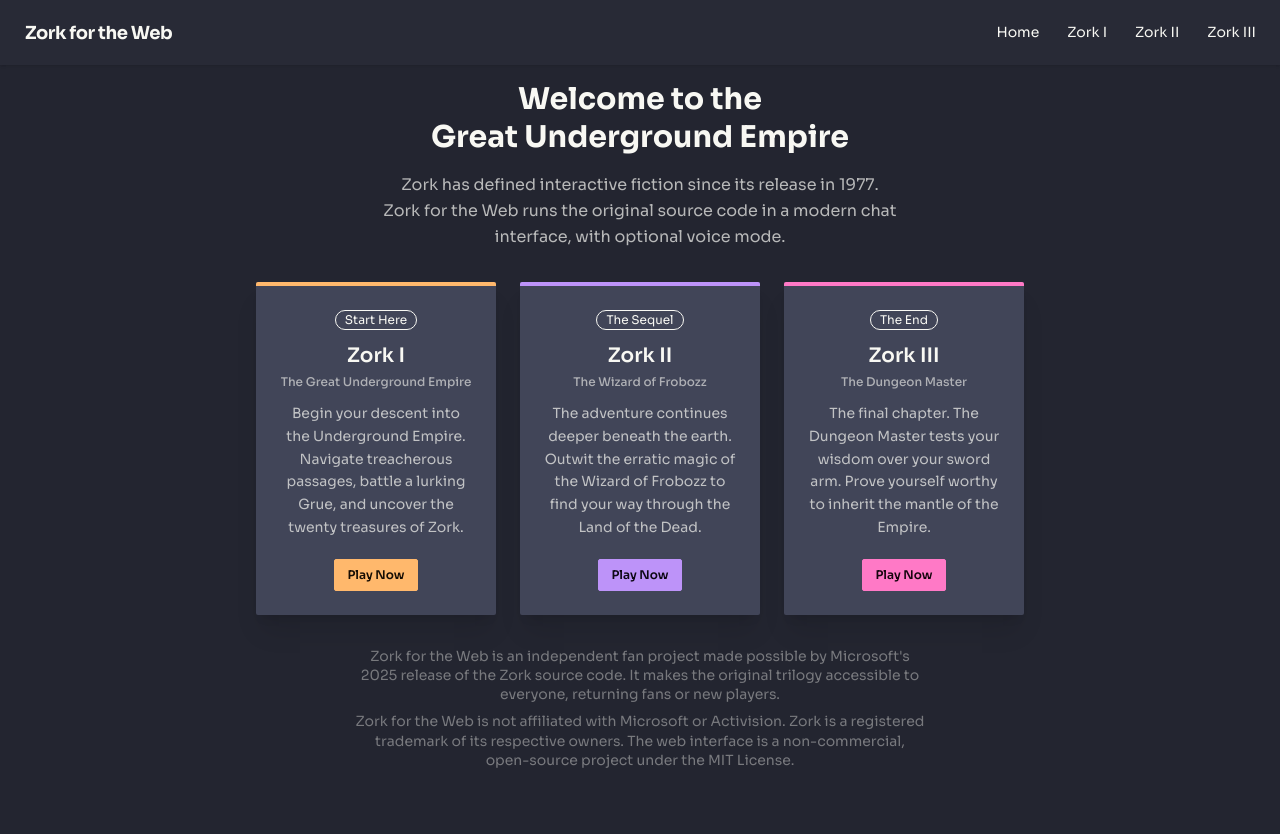
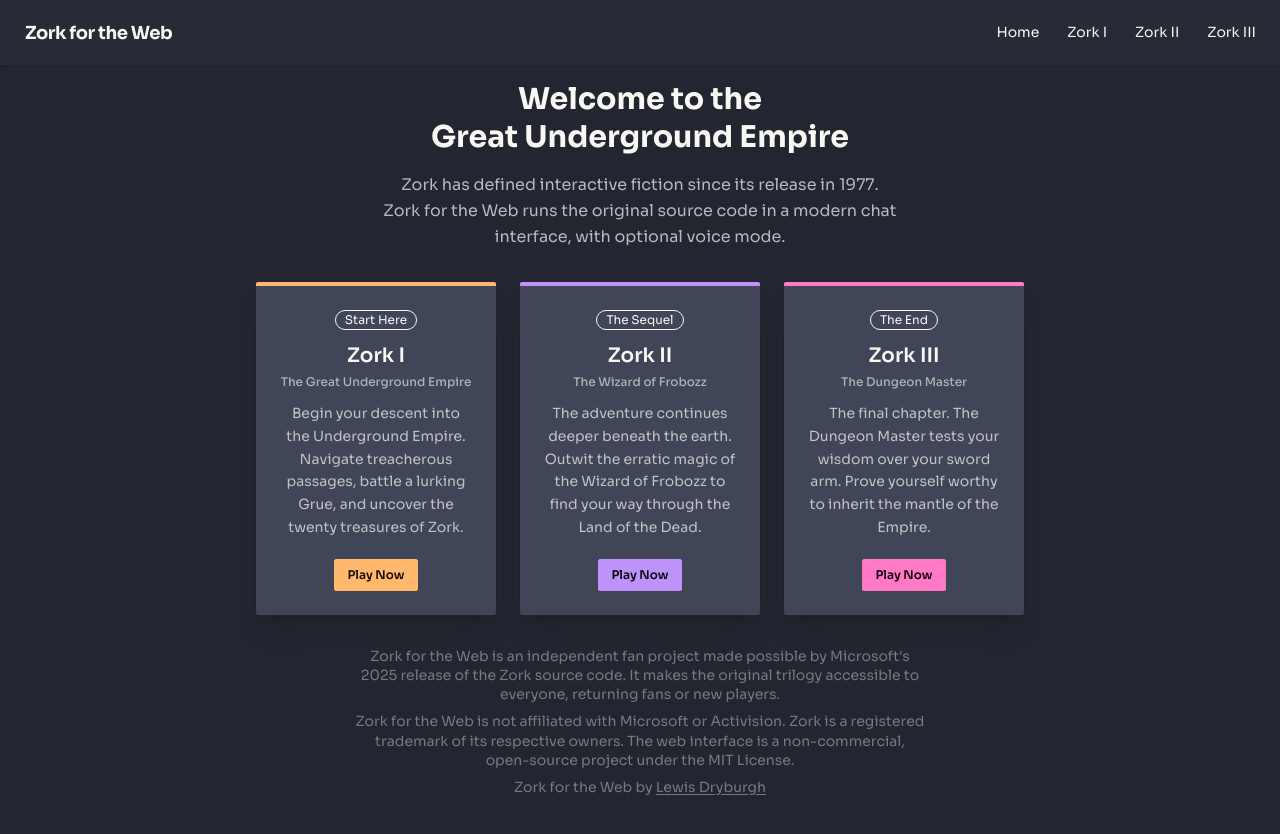
Before and after one commit to lewdry/zorkweb, a SvelteKit app: page / in a window 1280 px wide. Shown: the top 834 px of the page. Built offline with nearby package versions, Linux system fonts and the light colour scheme.

Commit message:
feat: add footer with author attribution and canonical link

```diff
--- a/src/app.css
+++ b/src/app.css
@@ -79,6 +79,12 @@
   body.game-active .layout-main {
     overflow: visible;
   }
+}
+
+/* Footer hyperlink underline */
+.prose a[href="https://lewisdryburgh.com"] {
+  text-decoration: underline !important;
+  text-underline-offset: 2px;
 }
 
 @media (max-width: 599px) {
--- a/src/routes/+page.svelte
+++ b/src/routes/+page.svelte
@@ -41,6 +41,7 @@
 	<meta name="author" content="Lewis Dryburgh" />
 	<meta name="robots" content="index, follow" />
 	<meta property="og:title" content="Zork for the Web" />
+	<link rel="canonical" href="https://lewdry.github.io/zorkweb" />
 	<meta
 		property="og:description"
 		content="Play Zork I, II, and III in your browser. A modern message interface powered by the JSZM engine, Svelte and Daisy UI."
@@ -131,6 +132,11 @@
 				interface is a non-commercial, open-source project under the MIT
 				License.
 			</p>
+			<div class="my-2"></div>
+			<!-- Footer -->
+			<p class="text-sm leading-snug mb-0 p-0">
+				   Zork for the Web by <a href="https://lewisdryburgh.com" target="_blank" rel="noopener noreferrer">Lewis Dryburgh</a>
+			</p>
 		</div>
 	</div>
 </section>
```
